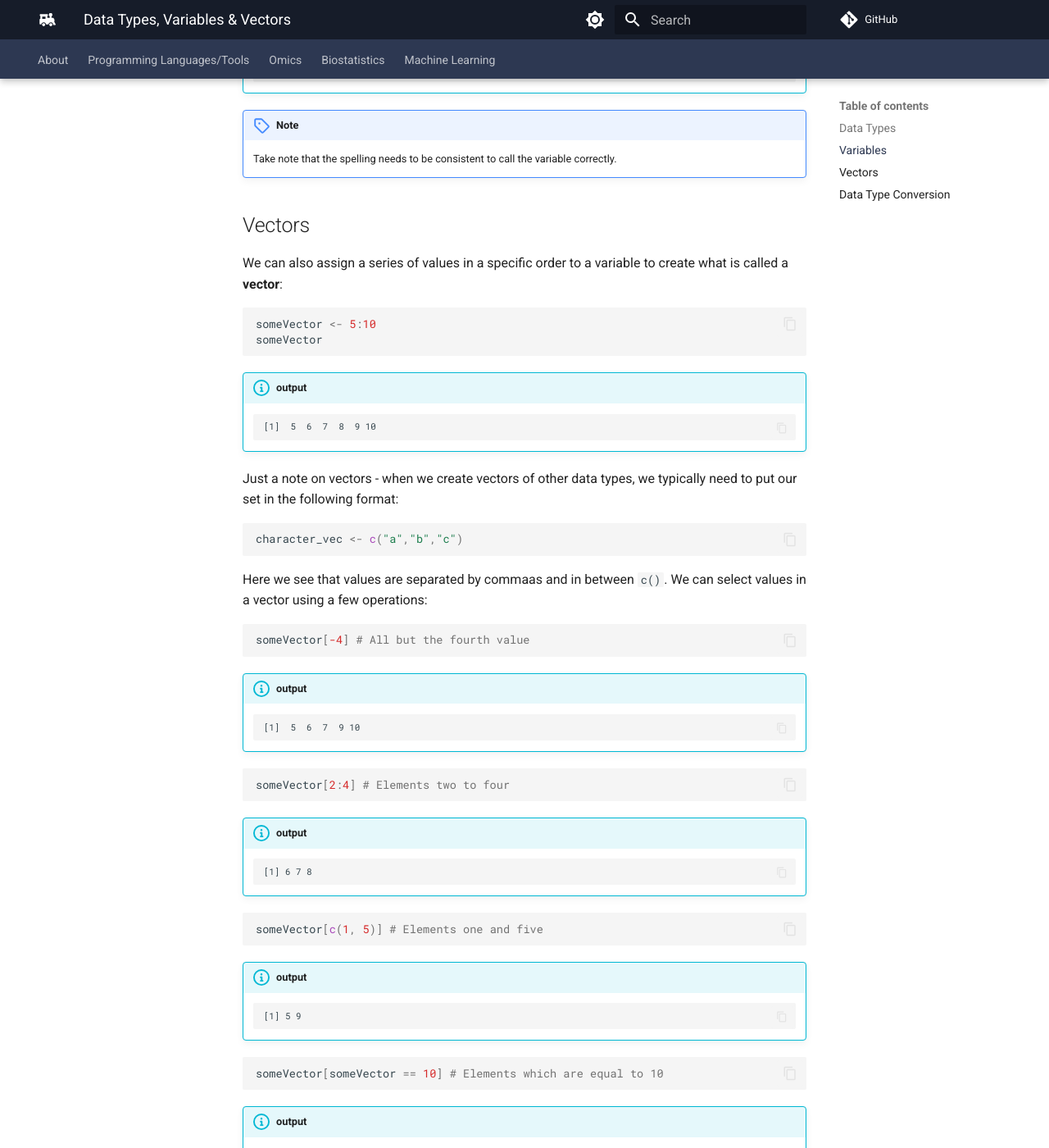
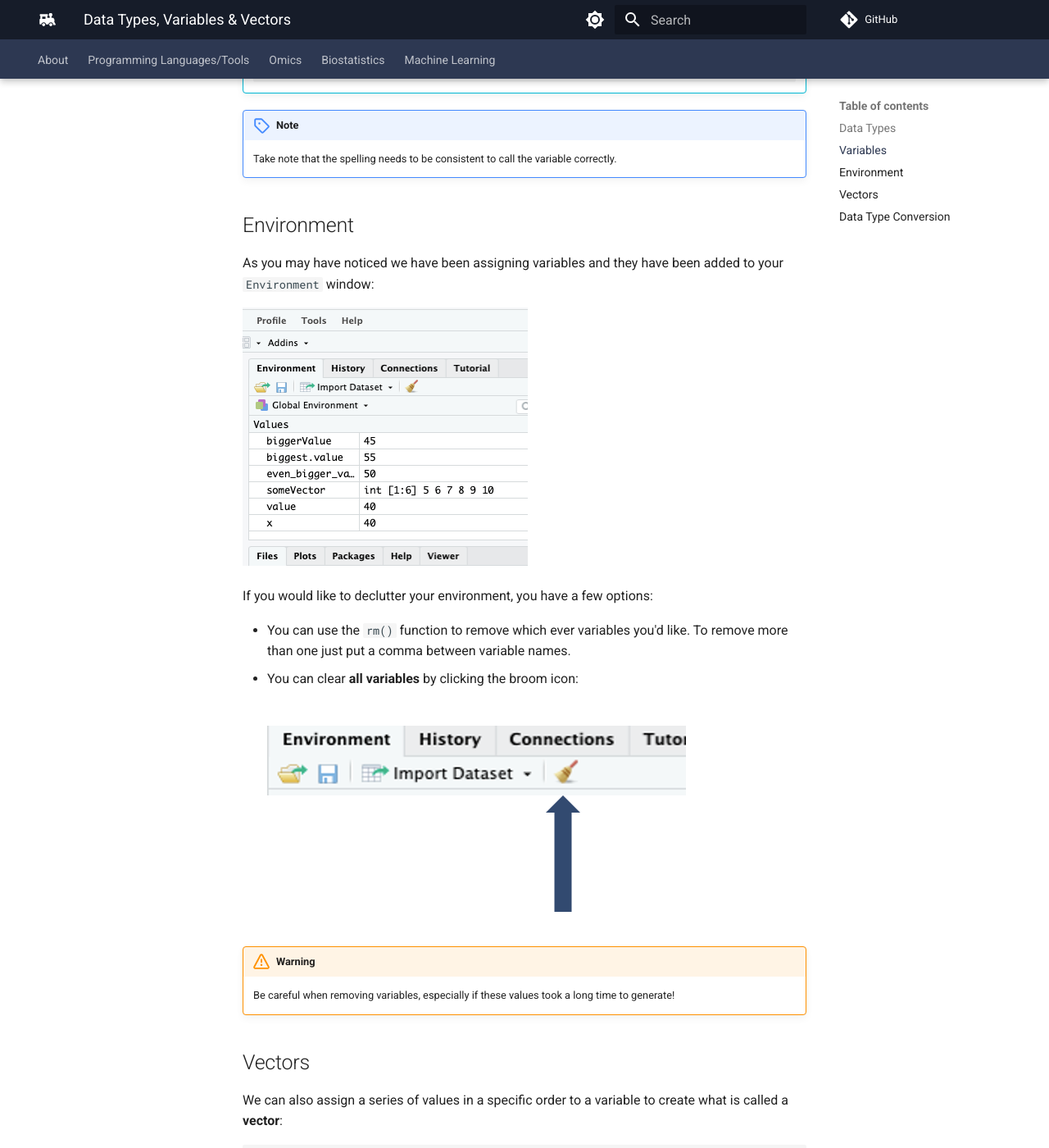
Before and after one commit to comp-tox-jhu/CompToxLab, an MkDocs documentation site: the page built from docs/programming_languages_tools/intro_to_r/02_data_types_variables_vectors.md, in a window 1280 px wide and 1400 px high, scrolled down 1591 px. Shown: the whole window at 82% size. Built offline with MkDocs 1.6.1 and Material for MkDocs 9.7.7, drawn with Linux system fonts in a browser that asks for light colours; comment, search, counter and statistics services are not loaded.

Commit message:
Update 02_data_types_variables_vectors.md

```diff
--- a/docs/programming_languages_tools/intro_to_r/02_data_types_variables_vectors.md
+++ b/docs/programming_languages_tools/intro_to_r/02_data_types_variables_vectors.md
@@ -71,6 +71,25 @@ biggest.value
 !!! note
 
     Take note that the spelling needs to be consistent to call the variable correctly.
+
+## Environment
+
+As you may have noticed we have been assigning variables and they have been added to your `Environment` window:
+
+![](images/environment.png)
+
+If you would like to declutter your environment, you have a few options:
+
+- You can use the `rm()` function to remove which ever variables you'd like. To remove more than one just put a comma between variable names.
+- You can clear **all variables** by clicking the broom icon:
+
+![](images/remove-all.png)
+
+
+!!! warning
+
+    Be careful when removing variables, especially if these values took a long time to generate!
+
 
 ## Vectors
 
```
